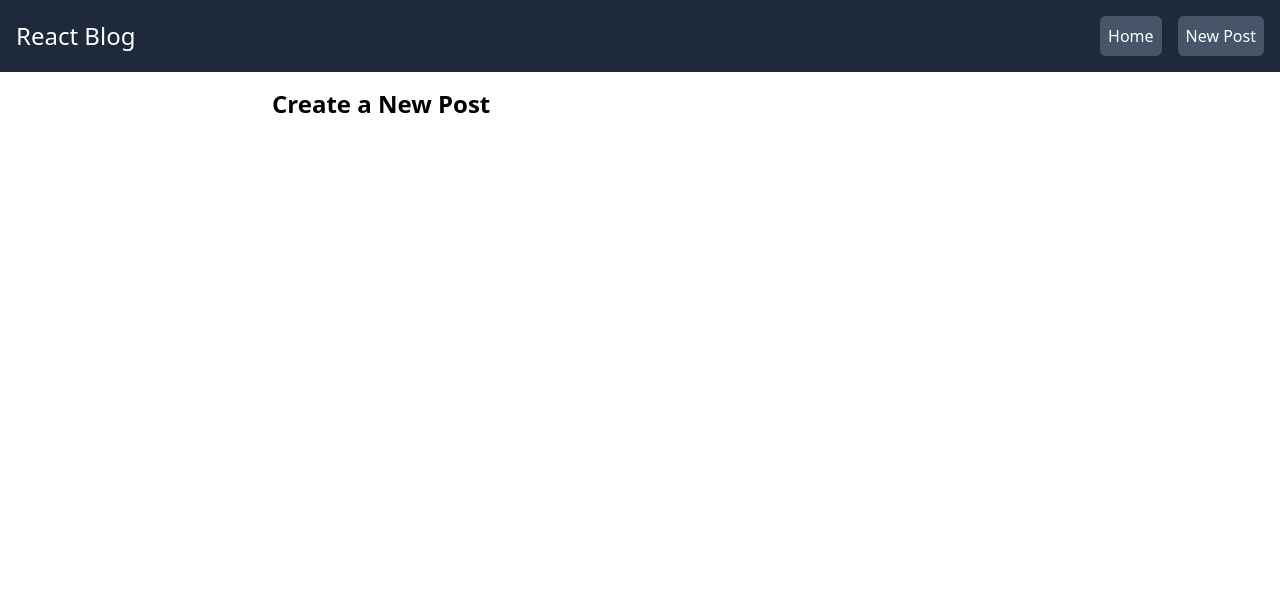
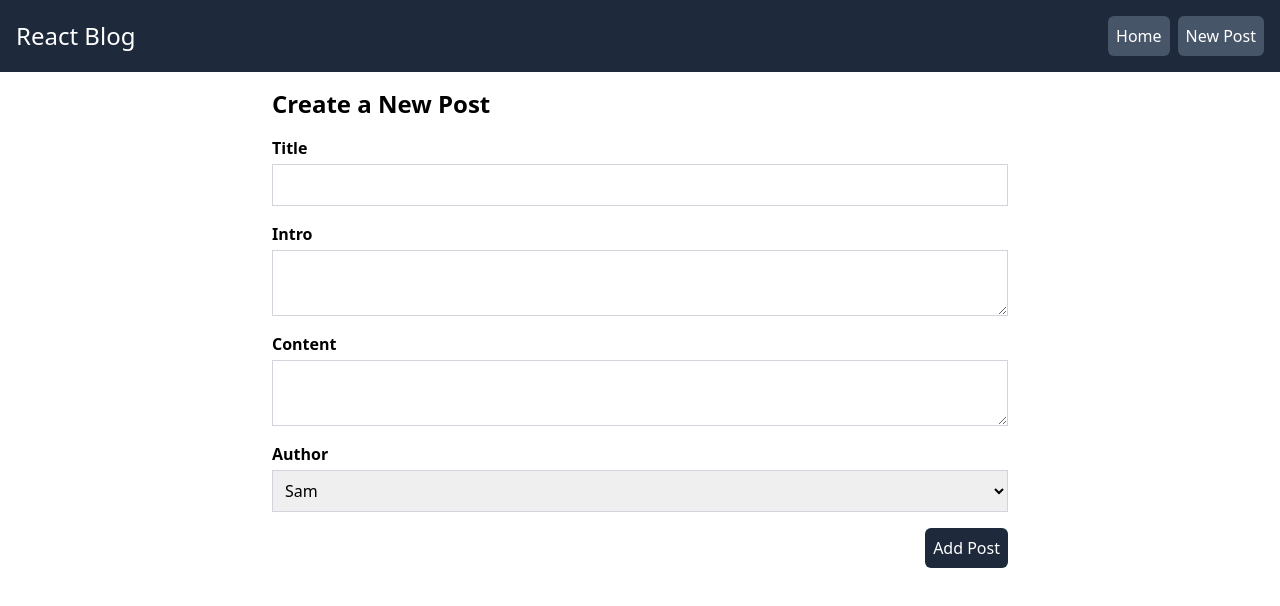
Before and after one commit to SamOwens/react-sandbox, a React (Create React App) app in the folder blog/: page /create in a window 1280 px wide. Shown: the top 606 px of the page. Built offline with nearby package versions, Linux system fonts and the light colour scheme.

Commit message:
Tutorial #29 - Controlled Inputs
https://www.youtube.com/watch?v=IkMND33x0qQ

- CSS Tidy

```diff
--- a/blog/src/components/Create.js
+++ b/blog/src/components/Create.js
@@ -1,7 +1,53 @@
+import { useState } from 'react';
+
 const Create = () => {
+  const [title, setTitle] = useState('');
+  const [intro, setIntro] = useState('');
+  const [content, setContent] = useState('');
+  const [author, setAuthor] = useState('Sam');
+
   return (
-    <div className="create max-w-3xl m-auto p-4">
+    <div className="create content-container">
       <h2 className="text-2xl font-semibold mb-4">Create a New Post</h2>
+      <form className="flex flex-col">
+        <label className="input-label">Title</label>
+        <input
+          type="text"
+          className="input-style"
+          required
+          value={title}
+          onChange={(e) => setTitle(e.target.value)}
+        />
+        <label className="input-label">Intro</label>
+        <textarea
+          className="input-style"
+          required
+          value={intro}
+          onChange={(e) => setIntro(e.target.value)}
+        ></textarea>
+        <label className="input-label">Content</label>
+        <textarea
+          className="input-style"
+          required
+          value={content}
+          onChange={(e) => setContent(e.target.value)}
+        ></textarea>
+        <label className="input-label">Author</label>
+        <select
+          className="input-style"
+          value={author}
+          onChange={(e) => setAuthor(e.target.value)}
+        >
+          <option value="Sam">Sam</option>
+          <option value="Silje">Silje</option>
+          <option value="Willow">Willow</option>
+        </select>
+      </form>
+      <div className="flex justify-end">
+        <button className="button bg-slate-800 text-white hover:bg-slate-700">
+          Add Post
+        </button>
+      </div>
     </div>
   );
 };
--- a/blog/src/components/Header.js
+++ b/blog/src/components/Header.js
@@ -3,18 +3,20 @@ import { Link } from 'react-router-dom';
 const Header = () => {
   return (
     <header className="w-full p-4 flex justify-between bg-slate-800 items-center">
-      <h1 className="text-white text-2xl font-medium">React Blog</h1>
-      <div className="links flex justify-center">
+      <Link to="/">
+        <h1 className="text-white text-2xl font-medium">React Blog</h1>
+      </Link>
+      <div className="links flex justify-center gap-2">
         <Link
           to="/"
-          className="me-4 p-2 text-white bg-slate-600 rounded-md hover:bg-slate-700 transition-all duration-200 ease-in-out"
+          className="nav-button"
           aria-label="Return to the homepage"
         >
           Home
         </Link>
         <Link
           to="/create"
-          className="p-2 text-white bg-slate-600 rounded-md hover:bg-slate-700 transition-all duration-200 ease-in-out"
+          className="nav-button"
           aria-label="Create new blog post"
         >
           New Post
--- a/blog/src/components/Home.js
+++ b/blog/src/components/Home.js
@@ -9,7 +9,7 @@ const Home = () => {
   } = useFetch('http://localhost:8000/posts');
 
   return (
-    <div className="home p-4">
+    <div className="home">
       {error && (
         <div className="flex justify-center items-center font-semibold text-xl mt-10">
           {error}
--- a/blog/src/components/Post.js
+++ b/blog/src/components/Post.js
@@ -11,7 +11,7 @@ const PostDetails = () => {
   } = useFetch(`http://localhost:8000/posts/${id}`);
 
   return (
-    <div className="post p-4">
+    <div className="post content-container">
       {error && (
         <div className="flex justify-center items-center font-semibold text-xl mt-10">
           {error}
@@ -23,7 +23,7 @@ const PostDetails = () => {
         </div>
       )}
       {post && (
-        <div className="post max-w-3xl m-auto">
+        <div className="post-wrapper">
           <h2 className="text-2xl font-semibold mb-4">{post.title}</h2>
           <p className="pb-4">{post.content}</p>
           <p className="text-xs text-right">Written by {post.author}</p>
--- a/blog/src/components/PostList.js
+++ b/blog/src/components/PostList.js
@@ -2,7 +2,7 @@ import { Link } from 'react-router-dom';
 
 const PostList = ({ posts, title, handleDelete }) => {
   return (
-    <div className="post-list max-w-3xl m-auto">
+    <div className="post-list content-container">
       <h2 className="text-2xl font-semibold mb-4">{title}</h2>
       {posts.map((post) => (
         <div
--- /dev/null
+++ b/blog/src/css/style.css
@@ -0,0 +1,19 @@
+.button {
+  @apply p-2 rounded-md transition-all duration-200 ease-in-out;
+}
+
+.nav-button {
+  @apply p-2 text-white bg-slate-600 hover:bg-slate-700 rounded-md transition-all duration-200 ease-in-out;
+}
+
+.content-container {
+  @apply max-w-3xl m-auto p-4;
+}
+
+.input-label {
+  @apply font-semibold mb-1;
+}
+
+.input-style {
+  @apply border border-gray-300 mb-4 p-2;
+}
--- a/blog/src/hooks/useFetch.js
+++ b/blog/src/hooks/useFetch.js
@@ -21,7 +21,6 @@ const useFetch = (url) => {
         if (err.name === 'AbortError') {
           setError('Fetch Aborted');
         } else {
-          // Handle other errors
           setError(err.message);
         }
       } finally {
--- a/blog/src/index.js
+++ b/blog/src/index.js
@@ -1,6 +1,7 @@
 import React from 'react';
 import ReactDOM from 'react-dom/client';
 import './css/tailwind.css';
+import './css/style.css';
 import App from './App';
 
 const root = ReactDOM.createRoot(document.getElementById('root'));
```
